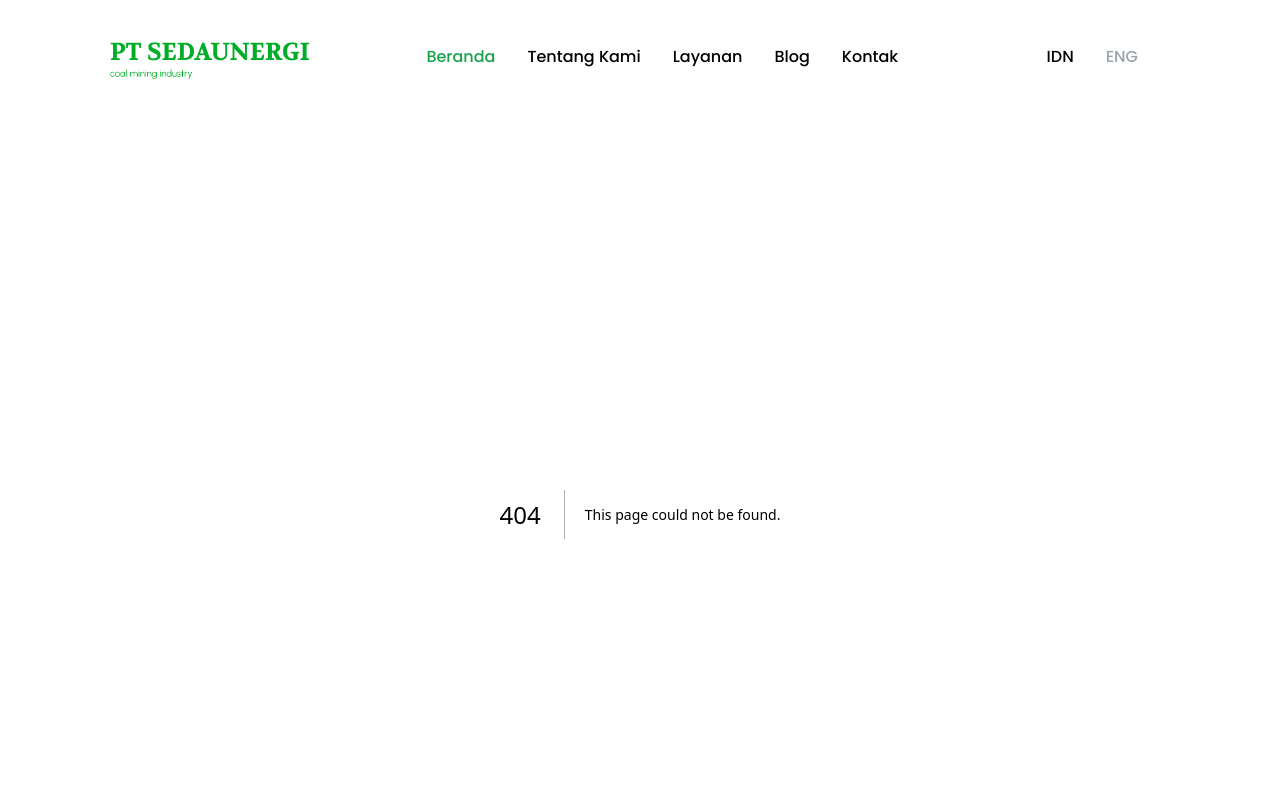
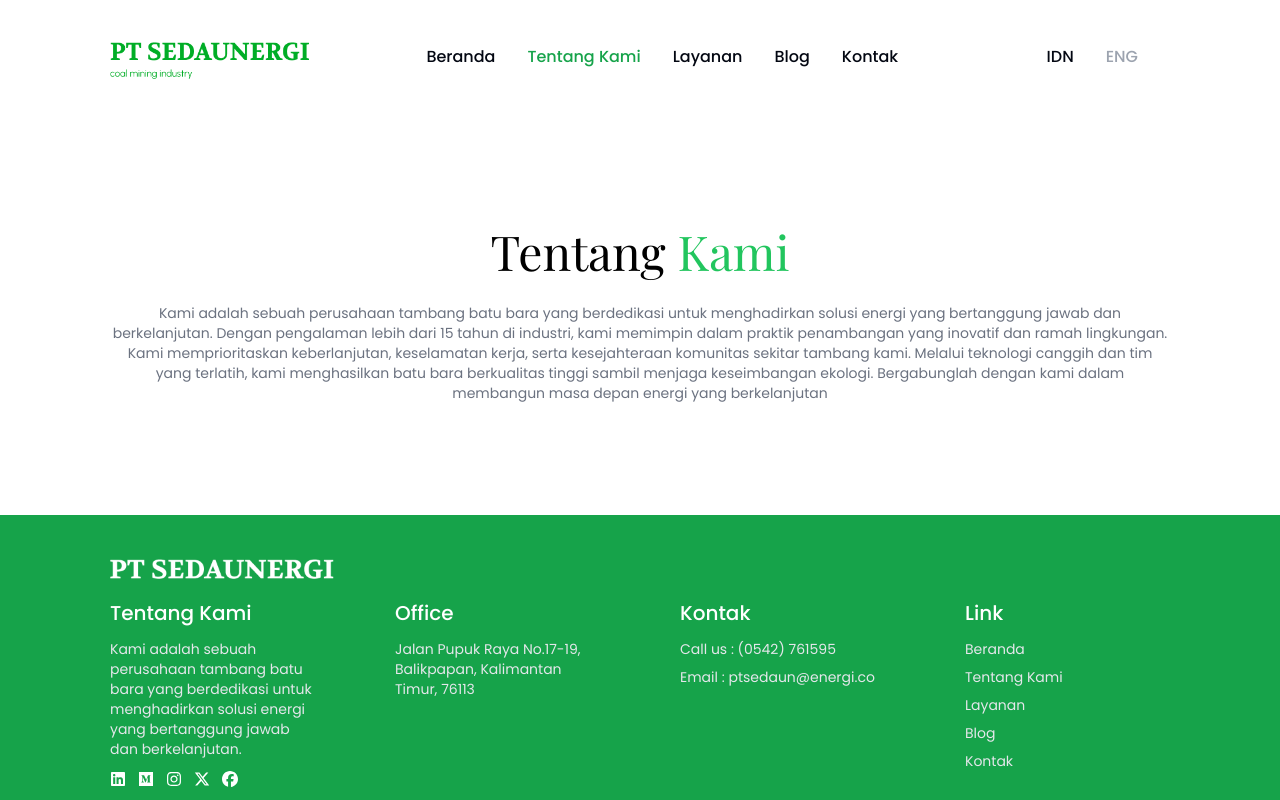
Before and after one commit to rydfdli/mining-lp, a Next.js app: page /about in a window 1280 px wide. Before the commit this address had no page. Shown: the top 800 px of the page. Built offline with nearby package versions, Linux system fonts and the light colour scheme.

Commit message:
new file:   app/about/page.js 	modified:   app/components/contact.js 	modified:   app/components/navbar.js 	new file:   app/contact/page.js 	new file:   app/services/page.js

```diff
--- /dev/null
+++ b/app/about/page.js
@@ -0,0 +1,8 @@
+import React from 'react'
+import About from '../components/about'
+
+export default function index() {
+  return (
+    <About />
+  )
+}
--- a/app/components/contact.js
+++ b/app/components/contact.js
@@ -19,7 +19,7 @@ export default function Contact() {
         >
           <Image src="/Hero-bg.jpg" alt="bg" fill />
         </Parallax>
-        <div className="absolute container text-white top-20 left-1/2 transform -translate-x-1/2 text-center z-50">
+        <div className="absolute container text-white top-20 left-1/2 transform -translate-x-1/2 text-center z-30">
           <h1
             className={`text-5xl text-white font-semibold ${playfair.className} mb-2`}
           >
--- a/app/components/navbar.js
+++ b/app/components/navbar.js
@@ -1,19 +1,33 @@
+"use client";
 import Link from "next/link";
-import React from "react";
+import React, { useState } from "react";
 import { Poppins } from "next/font/google";
 import Image from "next/image";
+import { usePathname } from "next/navigation";
 
-const poppins = Poppins({ subsets: ["latin"], weight: ["100", "200", "300", "400", "500", "600", "700", "800", "900"] });
+const poppins = Poppins({
+  subsets: ["latin"],
+  weight: ["100", "200", "300", "400", "500", "600", "700", "800", "900"]
+});
+
 export default function Navbar() {
+  const [isOpen, setIsOpen] = useState(false);
+
+  const pathname = usePathname();
+
+  const toggleMenu = () => {
+    setIsOpen(!isOpen);
+  };
+
   return (
-    <nav>
-      <div className={`flex justify-between container py-5 md:py-9 items-center ${poppins.className}`}>
+    <nav className={`relative ${poppins.className} bg-white text-gray-950`}>
+      <div className="flex justify-between container py-5 md:py-9 items-center">
         <div className="max-w-[200px]">
           <Image src="/logo.png" alt="logo" width={338} height={72} />
         </div>
 
         <div className="block lg:hidden">
-          <button className="navbar-burger flex items-center p-3">
+          <button className="navbar-burger flex items-center p-3" onClick={toggleMenu}>
             <svg
               className="block h-4 w-4 fill-current"
               viewBox="0 0 20 20"
@@ -27,11 +41,11 @@ export default function Navbar() {
 
         <ul className="hidden space-x-8 lg:flex text-base">
           <li>
-            <Link className="nav-item active font-medium" href="/">Beranda</Link>
-            <Link className="nav-item font-medium" href={"/about"}>Tentang Kami</Link>
-            <Link className="nav-item font-medium" href={"/services"}>Layanan</Link>
-            <Link className="nav-item font-medium" href={"/blog"}>Blog</Link>
-            <Link className="nav-item font-medium" href={"/contact"}>Kontak</Link>
+            <Link className={`nav-item ${pathname === '/' ? 'active' : ''}`} href="/">Beranda</Link>
+            <Link className={`nav-item ${pathname === '/about' ? 'active' : ''}`} href="/about">Tentang Kami</Link>
+            <Link className={`nav-item ${pathname === '/services' ? 'active' : ''}`} href="/services">Layanan</Link>
+            <Link className={`nav-item ${pathname === '/blog' ? 'active' : ''}`} href="/blog">Blog</Link>
+            <Link className={`nav-item ${pathname === '/contact' ? 'active' : ''}`} href="/contact">Kontak</Link>
           </li>
         </ul>
 
@@ -42,6 +56,23 @@ export default function Navbar() {
           </li>
         </ul>
       </div>
+
+      <div className={`lg:hidden fixed inset-0 bg-gray-900 bg-opacity-50 z-50 transition-opacity duration-300 ${isOpen ? 'opacity-100' : 'opacity-0 pointer-events-none'}`} onClick={toggleMenu}></div>
+
+      <div className={`lg:hidden fixed top-0 left-0 w-2/3 max-w-xs h-full bg-white z-50 transform transition-transform duration-300 ${isOpen ? 'translate-x-0' : '-translate-x-full'}`}>
+        <div className="flex flex-col p-4 space-y-4">
+          <Image src={"/logo.png"} alt="logo" width={118} height={90} className="my-4"/>
+          <Link className={`nav-item font-medium ${pathname === "/" ? "active" : ""}`} href="/" onClick={toggleMenu}>Beranda</Link>
+          <Link className={`nav-item font-medium ${pathname === "/about" ? "active" : ""}`} href="/about" onClick={toggleMenu}>Tentang Kami</Link>
+          <Link className={`nav-item font-medium ${pathname === "/services" ? "active" : ""}`} href="/services" onClick={toggleMenu}>Layanan</Link>
+          <Link className={`nav-item font-medium ${pathname === "/blog" ? "active" : ""}`} href="/blog" onClick={toggleMenu}>Blog</Link>
+          <Link className={`nav-item font-medium ${pathname === "/contact" ? "active" : ""}`} href="/contact" onClick={toggleMenu}>Kontak</Link>
+          <div className="flex space-x-4">
+            <Link className="nav-item" href="/" onClick={toggleMenu}>IDN</Link>
+            <Link className="nav-item text-gray-400" href="/" onClick={toggleMenu}>ENG</Link>
+          </div>
+        </div>
+      </div>
     </nav>
   );
 }
--- /dev/null
+++ b/app/contact/page.js
@@ -0,0 +1,8 @@
+import React from 'react'
+import Contact from '../components/contact'
+
+export default function page() {
+  return (
+    <Contact />
+  )
+}
--- /dev/null
+++ b/app/services/page.js
@@ -0,0 +1,8 @@
+import React from 'react'
+import Services from '../components/services'
+
+export default function page() {
+  return (
+    <Services />
+  )
+}
```
